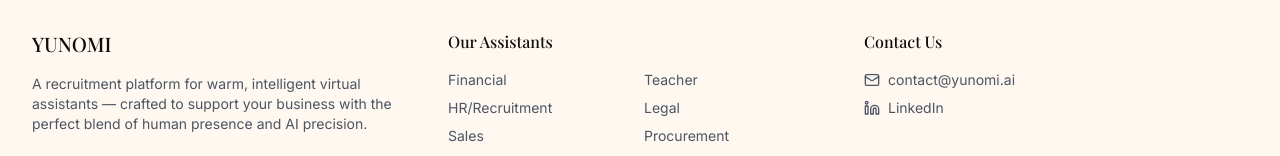
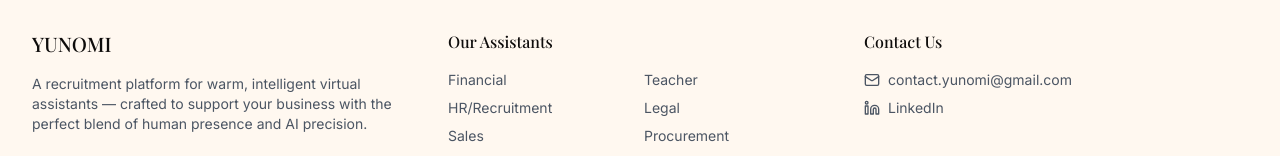
Before and after one commit to Mrcolgate2024/yunomi, a React (Vite) app: page /assistant/financial in a window 1280 px wide. Shown: the part 1558-1714 px from the top of the page. Built offline with nearby package versions, Linux system fonts and the light colour scheme.

Commit message:
Update contact email to contact.yunomi@gmail.com

```diff
--- a/src/components/Footer.tsx
+++ b/src/components/Footer.tsx
@@ -1,4 +1,3 @@
-
 import { Link } from 'react-router-dom';
 import { Linkedin, Mail } from 'lucide-react';
 
@@ -32,11 +31,11 @@ const Footer = () => {
             <h4 className="text-base font-medium">Contact Us</h4>
             <div className="space-y-2">
               <a
-                href="mailto:contact@yunomi.ai"
+                href="mailto:contact.yunomi@gmail.com"
                 className="flex items-center text-sm text-gray-600 hover:text-yunomi-brown transition-colors"
               >
                 <Mail className="w-4 h-4 mr-2" />
-                contact@yunomi.ai
+                contact.yunomi@gmail.com
               </a>
               <a
                 href="https://linkedin.com"
--- a/src/pages/Index.tsx
+++ b/src/pages/Index.tsx
@@ -393,7 +393,7 @@ const Index = () => {
                   Meet Our Assistants
                 </Link>
                 <a
-                  href="mailto:contact@yunomi.ai"
+                  href="mailto:contact.yunomi@gmail.com"
                   className="px-8 py-4 border border-yunomi-brown text-yunomi-brown rounded-full font-medium transition-all duration-300 hover:bg-yunomi-brown hover:text-white hover:shadow-lg hover:translate-y-[-2px] focus:outline-none focus:ring-2 focus:ring-yunomi-brown focus:ring-opacity-50"
                 >
                   Contact Us
```
